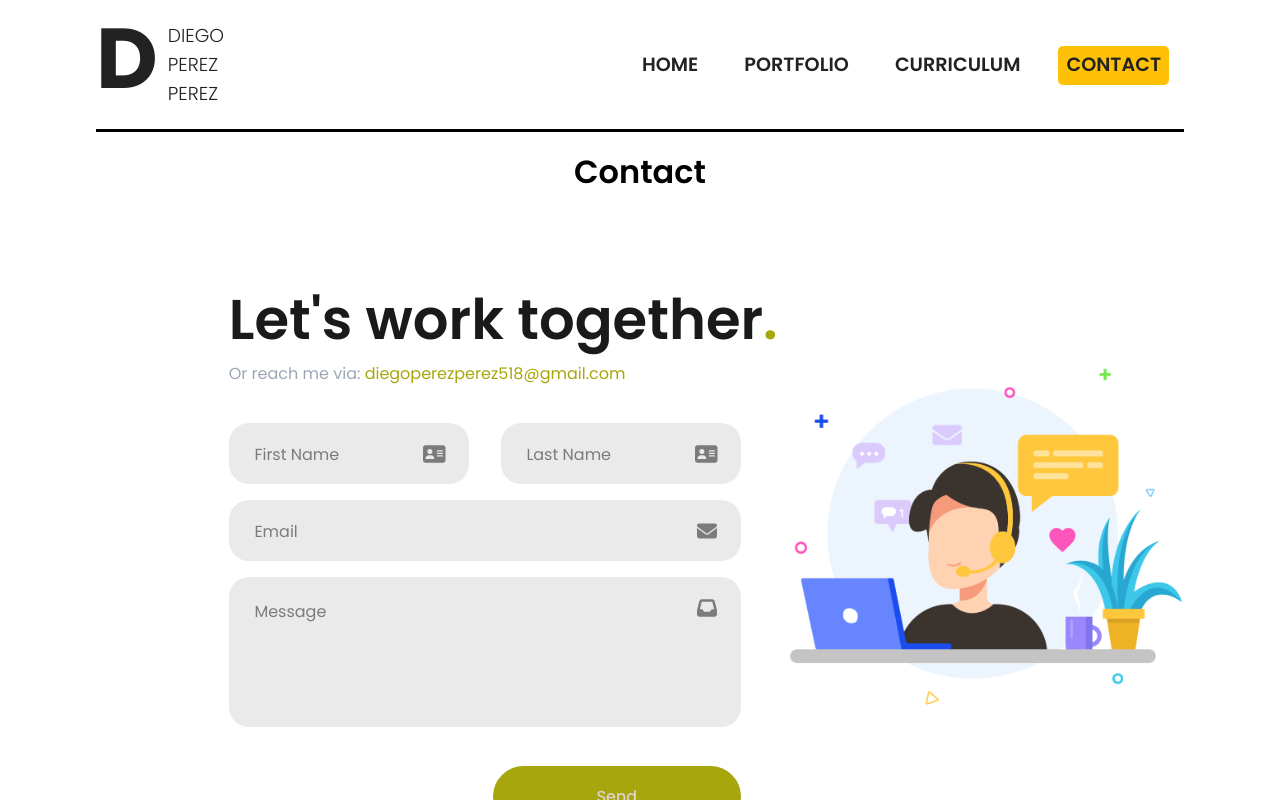
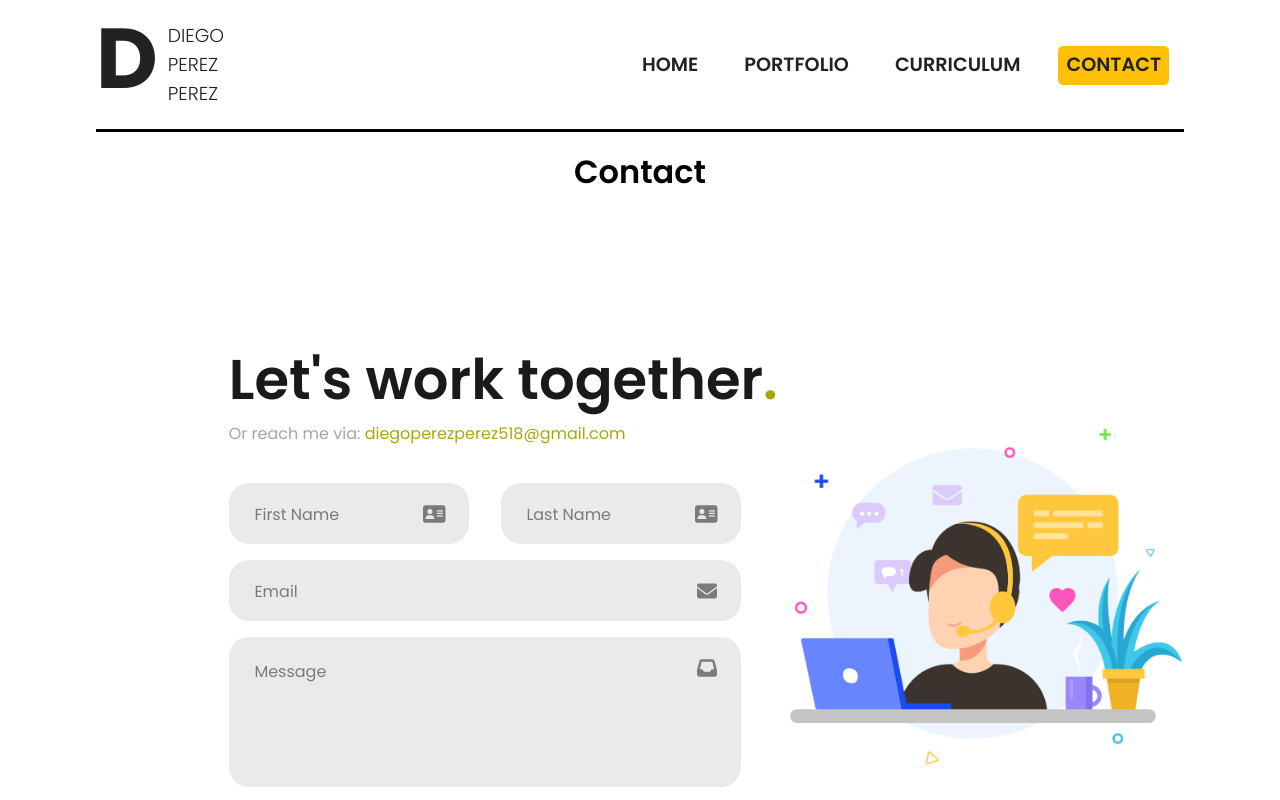
Before and after one commit to CodeBreaker518/personal-portfolio, a React (Vite) app: page /contact in a window 1280 px wide. Shown: the top 800 px of the page. Built offline with nearby package versions, Linux system fonts and the light colour scheme.

Commit message:
fix:height cutted on mobile view

```diff
--- a/src/pages/ContactPage/Contact.css
+++ b/src/pages/ContactPage/Contact.css
@@ -10,7 +10,7 @@
 }
 
 .contact .container {
-  height: 85vh;
+  height: 100vh;
   min-height: 500px;
   display: grid;
   grid-template-columns: 1fr;
```
